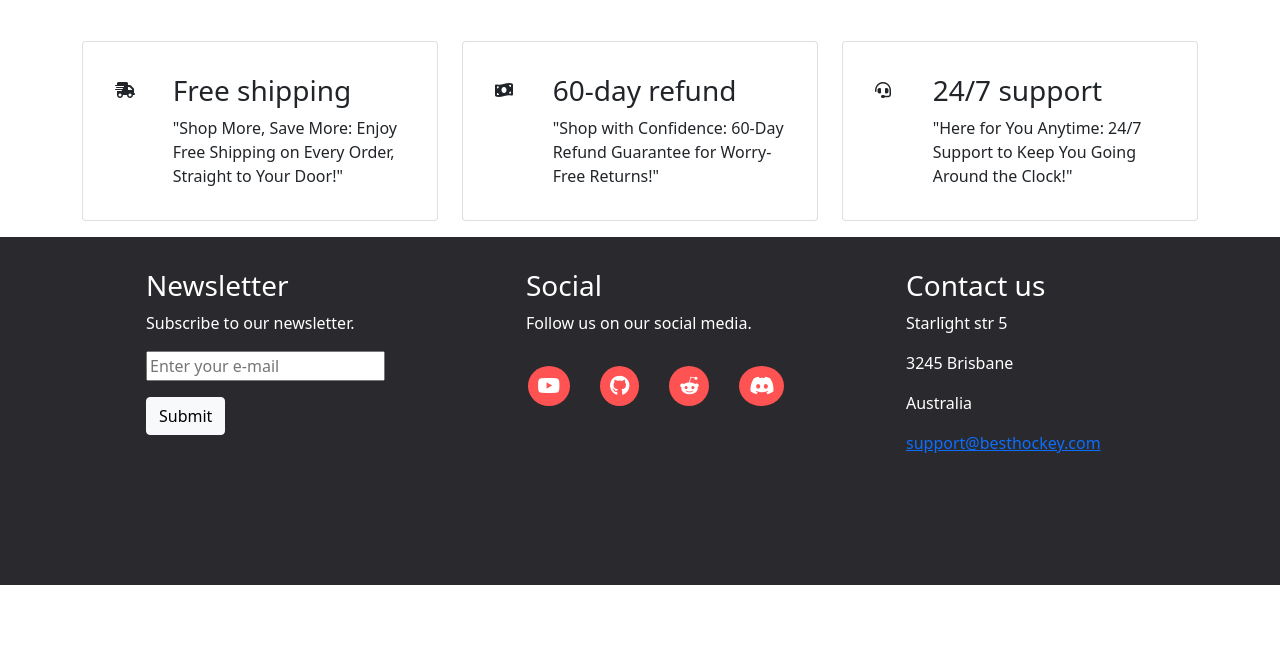
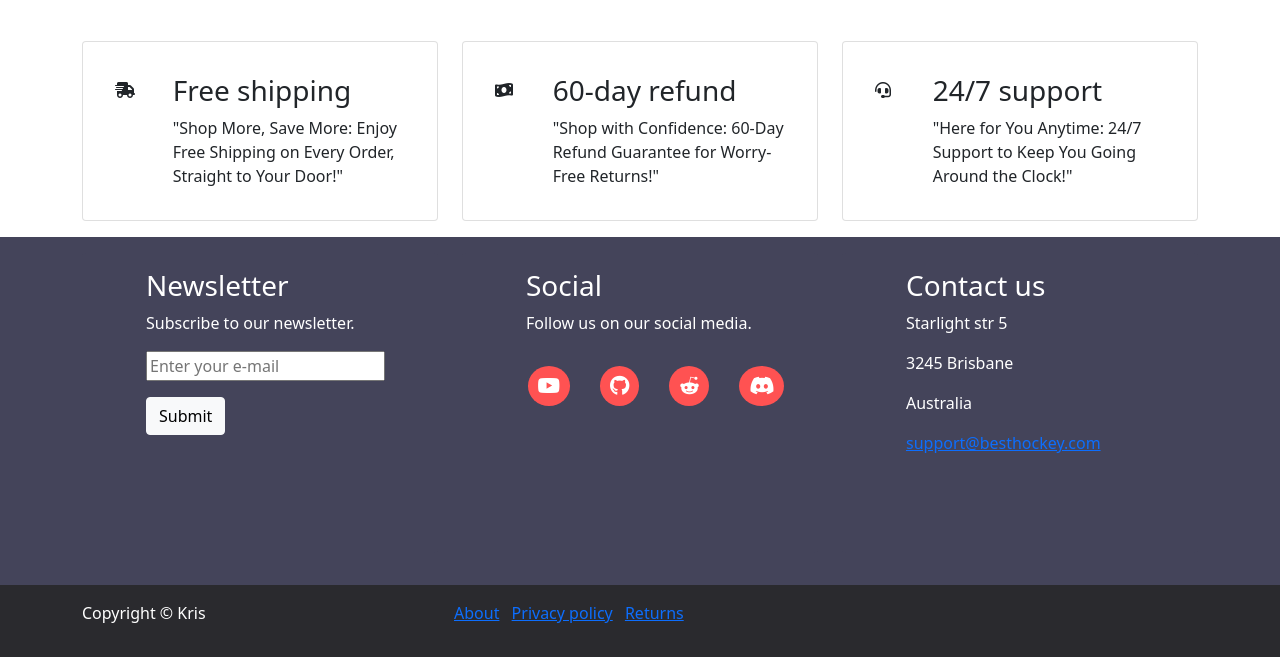
Before and after one commit to kriskensy/WebDev_Bootstrap-exercise, a website: page index.html in a window 1280 px wide. Shown: the part 1929-2586 px from the top of the page. Before the commit the page ends 2514 px from the top, so only its background shows below. Drawn offline with nearby package versions, Linux system fonts and the light colour scheme.

Commit message:
Add footer

```diff
--- a/index.html
+++ b/index.html
@@ -50,7 +50,7 @@
                     <div class="carousel-caption">
                         <h4>"Precision in Every Pass, Power in Every Play - Elevate with the Right Stick."</h4>
                         <h3>Built for control, designed for champions.</h3>
-                        <a class="btn btn-primary" href="#">Button</a>
+                        <a class="btn btn-light" href="#">Button</a>
                     </div>
                 </div>
 
@@ -59,7 +59,7 @@
                     <div class="carousel-caption">
                         <h4>"Unleash Precision. Play with Power. Own the Field."</h4>
                         <h3>Feel the difference in every swing.</h3>
-                        <a class="btn btn-primary" href="#">Button</a>
+                        <a class="btn btn-light" href="#">Button</a>
                     </div>
                 </div>
                 <div class="carousel-item">
@@ -67,7 +67,7 @@
                     <div class="carousel-caption">
                         <h4>"Master Your Skills, Rule the Field - Your Game, Your Stick."</h4>
                         <h3>Crafted to match your drive and ambition.</h3>
-                        <a class="btn btn-primary" href="#">Button</a>
+                        <a class="btn btn-light" href="#">Button</a>
                     </div>
                 </div>
                 <div class="carousel-item">
@@ -75,11 +75,11 @@
                     <div class="carousel-caption">
                         <h4>"Defend Your Goal, Own the Game - Be Unstoppable."</h4>
                         <h3>Stand strong, save every shot.</h3>
-                        <a class="btn btn-primary" href="#">Button</a>
+                        <a class="btn btn-light" href="#">Button</a>
                     </div>
                 </div>
             </div>
-            <!-- UWAGA PRZEZ ROLE="BUTTON" nie startuje poprawnie NPM RUN WATCH
+            <!-- Note: Due to ROLE="BUTTON", NPM RUN WATCH does not start correctly.-->
             <a class="carousel-control-prev" href="#main-slider" role="button" data-bs-slide="prev">
                 <span class="carousel-control-prev-icon" aria-hidden="true"></span>
                 <span class="visually-hidden">Previous</span>
@@ -88,7 +88,7 @@
                 <span class="carousel-control-next-icon" aria-hidden="true"></span>
                 <span class="visually-hidden">Next</span>
             </a>
-            -->
+
         </div>
     </header>
 
@@ -254,7 +254,7 @@
             <div class="container">
                 <div class="row">
 
-                    <div class="col-12 col-md-4">
+                    <div class="col-12 col-md-4 order-3 order-md-1">
                         <div class="card px-5 mb-3">
                             <div class="card-body">
                                 <h3>Newsletter</h3>
@@ -269,7 +269,7 @@
                         </div>
                     </div>
 
-                    <div class="col-12 col-md-4">
+                    <div class="col-12 col-md-4 order-1 order-md-2">
                         <div class="card px-5 mb-3">
                             <div class="card-body">
                                 <h3>Social</h3>
@@ -284,7 +284,7 @@
                         </div>
                     </div>
 
-                    <div class="col-12 col-md-4">
+                    <div class="col-12 col-md-4 order-2 order-md-3">
                         <div class="card px-5 mb-3">
                             <div class="card-body">
                                 <h3>Contact us</h3>
@@ -305,8 +305,21 @@
         </div>
     </main>
 
-    <footer>
-
+    <footer class="page-footer py-3">
+        <div class="container">
+            <div class="row w-100">
+                <div class="col-12 col-md-4">
+                    <p>Copyright &copy; Kris</p>
+                </div>
+                <div class="col-12 col-md-6">
+                    <ul class="list-inline">
+                        <li class="list-inline-item"><a href="#">About</a></li>
+                        <li class="list-inline-item"><a href="#">Privacy policy</a></li>
+                        <li class="list-inline-item"><a href="#">Returns</a></li>
+                    </ul>
+                </div>
+            </div>
+        </div>
     </footer>
 
     <script src="https://cdn.jsdelivr.net/npm/bootstrap@5.1.3/dist/js/bootstrap.bundle.min.js" integrity="sha384-ka7Sk0Gln4gmtz2MlQnikT1wXgYsOg+OMhuP+IlRH9sENBO0LRn5q+8nbTov4+1p" crossorigin="anonymous"></script>
--- a/sass/style.scss
+++ b/sass/style.scss
@@ -44,10 +44,10 @@ $color-nine: #2a2a2e;
 }
 /*contact-section*/
 .contact-section{
-    background-color: $color-nine;
+    background-color: $color-eight;
 }
 .contact-section .card{
-    background-color: $color-nine;
+    background-color: $color-eight;
     color: $color-one;
     border: none;
 }
@@ -70,3 +70,8 @@ $color-nine: #2a2a2e;
     align-items: center;
     justify-content: center;
 }
+/*footer*/
+.page-footer{
+    background-color: $color-nine;
+    color: $color-one;
+}
```
Also changed, not shown: README.md, css/style.css, 1 other file.
